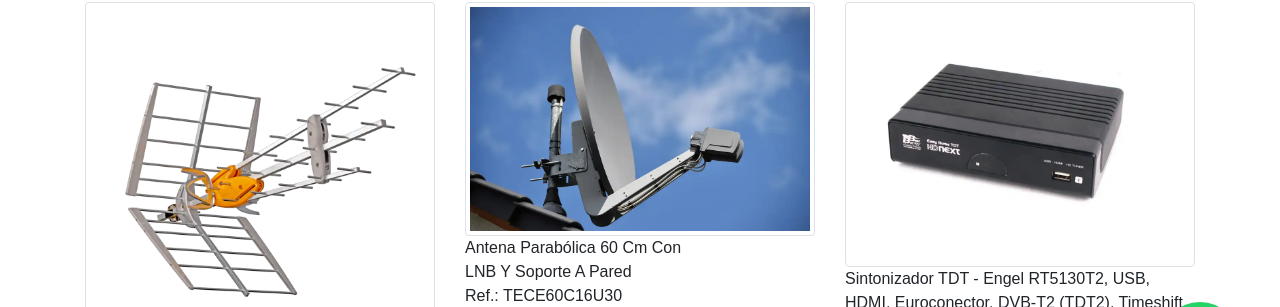
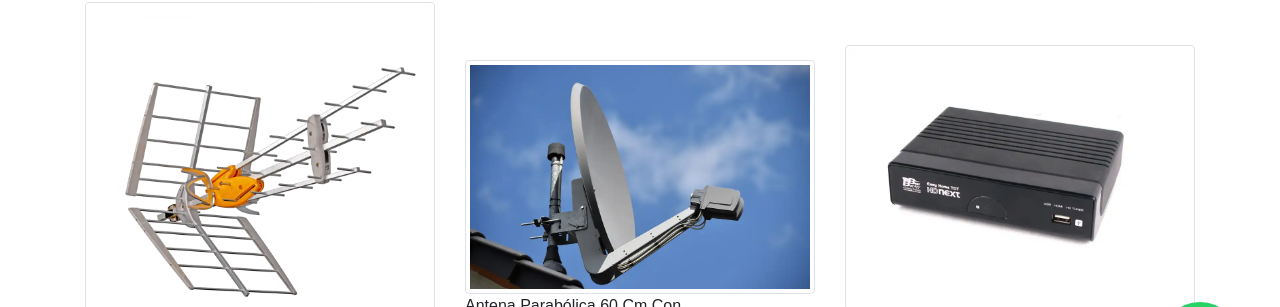
Before and after one commit to sergiodeveloper19/ProyectoNavidad, a website: page tienda.html in a window 1280 px wide. Shown: the part 378-685 px from the top of the page. Drawn offline with nearby package versions, Linux system fonts and the light colour scheme; a web font is replaced by a local one.

Commit message:
Alineamiento de tienda

```diff
--- a/tienda.html
+++ b/tienda.html
@@ -50,7 +50,7 @@
         <a href="https://wa.me/722619709?" class="whatsapp" target="_blank"> <i class="fa fa-whatsapp whatsapp-icon"></i></a>
         <div class="container mt-5">
             <h1>Nuestros Productos</h1>
-            <div class="row mt-3 letratienda">
+            <div class="row mt-3 letratienda align-items-center">
                 <div class="col-12 col-md-4">
 
                         <img src="imagenes/redimensionadas/tienda-1024.jpg"
```
